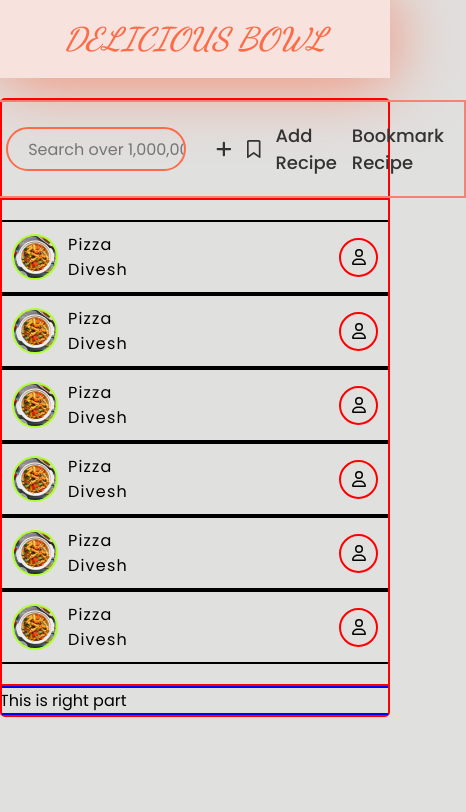
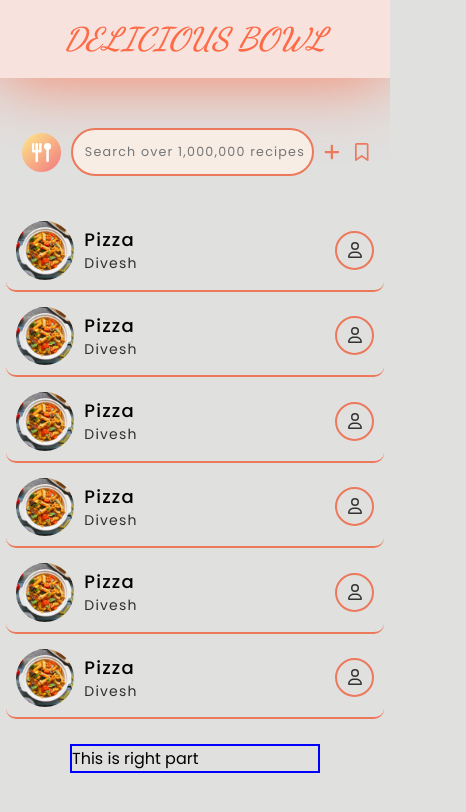
Before and after one commit to PavitrankMishra/Food-Recipe-, a React (Vite) app: page /recipes in a window 390 px wide. Shown: the top 812 px of the page, 466 px wide, since content can reach past the window. Built offline with nearby package versions, Linux system fonts and the light colour scheme; no server answers; a web font is replaced by a local one.

Commit message:
"style: Added responsive styling to components"

```diff
--- a/src/Components/Recipes.css
+++ b/src/Components/Recipes.css
@@ -1,32 +1,29 @@
 .recipeContainer {
-  border: 2px solid red;
-  /* height:87dvh; */
+  /* border: 2px solid red; */
   width: 90vw;
   display: flex;
   align-items: center;
   justify-content: center;
   margin: 20px auto;
   border-radius: 5px;
-  /* margin: 50px; */
   flex-direction: column;
+  /* border:2px solid green; */
 }
 
-.recipeMain {
-  width: 90vw;
-  border: 2px solid red;
-}
-
-.recipeHeadingContainer {
+.recipeContainer .recipeHeadingContainer {
   display: flex;
   align-items: center;
   justify-content: space-between;
-  padding: 20px;
-  border: 2px solid salmon;
-  gap: 30px;
-  /* width:70vw; */
+  /* padding: 20px; */
+  /* border: 2px solid salmon; */
+  /* gap: 30px; */
+  margin-top: 20px;
+  width: 77vw;
+  /* border:2px solid red; */
+  /* width: auto; */
 }
 
-.containerLeft {
+.recipeContainer .recipeHeadingContainer .containerLeft {
   display: flex;
   align-items: center;
   justify-content: center;
@@ -34,31 +31,34 @@
   max-width: 100%;
 }
 
-.containerLeft input {
+.recipeContainer .recipeHeadingContainer .containerLeft input {
   background-color: transparent;
   border: none;
   width: 40vw;
-  height: 40px;
+  height: 44px;
   border-radius: 40px;
   font-size: 16px;
-  border: 2px solid #fd6b47;
+  border: 2px solid #ec795c;
   padding-left: 20px;
+  background-color: rgb(248, 237, 229);
+  letter-spacing: 1.2px;
   color: #333;
 }
 
-.containerLeft input:focus {
+.recipeContainer .recipeHeadingContainer .containerLeft input:focus {
   /* border:2px solid green; */
   outline: none;
 }
 
-.containerLeft input::placeholder {
+.recipeContainer .recipeHeadingContainer .containerLeft input::placeholder {
   text-align: center;
 }
-.containerLeft img {
+
+.recipeContainer .recipeHeadingContainer .containerLeft img {
   width: 50px;
 }
 
-.containerRight {
+.recipeContainer .recipeHeadingContainer .containerRight {
   display: flex;
   align-items: center;
   justify-content: center;
@@ -69,41 +69,65 @@
   cursor: pointer;
 }
 
-.containerRight p:hover {
-  color: #757578;
+.recipeContainer .recipeHeadingContainer .containerRight .plus,
+.bookmark {
+  display: none;
+}
+.recipeContainer .recipeHeadingContainer .containerRight p:hover {
+  color: #ec795c;
 }
 
-.recipeMiddleContainer {
+.recipeContainer .recipeMiddleContainer {
   display: flex;
   align-items: center;
   justify-content: center;
-  /* width:100%; */
-  width: 80vw;
+  width: 90%;
+  /* border: 2px solid red; */
 }
 
-.recipeMiddleLeft {
-  border: 2px solid red;
+.recipeContainer .recipeMiddleContainer .recipeMiddleLeft {
+  /* border: 2px solid red; */
   width: 35%;
   padding: 20px 0px;
 }
 
-.recipeSection {
+.recipeContainer .recipeMiddleContainer .recipeMiddleLeft .recipeSection {
   display: flex;
   align-items: center;
   justify-content: space-between;
   padding: 10px 10px;
-  border: 2px solid black;
+  cursor: pointer;
+  transition: all 0.3s ease-in-out;
+  margin: 5px 0px;
+  border-bottom: 2px solid #ec795c;
+  border-bottom-left-radius: 10px;
+  border-bottom-right-radius: 10px;
 }
 
-.recipe1 {
+.recipeContainer .recipeMiddleContainer .recipeMiddleLeft .recipeSection:hover {
+  box-shadow: 0px -2px 5px #ec795c inset;
+  margin: 5px 0px;
+}
+
+.recipeContainer
+  .recipeMiddleContainer
+  .recipeMiddleLeft
+  .recipeSection
+  .recipe1 {
   display: flex;
   align-items: center;
   justify-content: center;
   gap: 10px;
 }
-.recipeImage {
+
+.recipeContainer
+  .recipeMiddleContainer
+  .recipeMiddleLeft
+  .recipeSection
+  .recipe1
+  .recipeImage {
   overflow: hidden;
-  border: 2px solid greenyellow;
+  /* border: 2px solid greenyellow; */
   width: 85px;
   /* height: 80px; */
   border-radius: 50%;
@@ -111,29 +135,64 @@
   align-items: center;
   justify-content: center;
 }
-.recipeSection img {
+
+.recipeContainer .recipeMiddleContainer .recipeMiddleLeft .recipeSection img {
   max-width: 100%;
   object-fit: cover;
 }
 
-.recipeInner h1 {
+.recipeContainer
+  .recipeMiddleContainer
+  .recipeMiddleLeft
+  .recipeSection
+  .recipeInner
+  p {
   font-size: 18px;
 }
-.recipeInner {
+
+.recipeContainer
+  .recipeMiddleContainer
+  .recipeMiddleLeft
+  .recipeSection
+  .recipeInner
+  #itemName {
+  font-weight: 500;
+}
+
+.recipeContainer
+  .recipeMiddleContainer
+  .recipeMiddleLeft
+  .recipeSection
+  .recipeInner
+  #personName {
+  font-size: 14px;
+  color: #2f2f2f;
+}
+
+.recipeContainer
+  .recipeMiddleContainer
+  .recipeMiddleLeft
+  .recipeSection
+  .recipeInner {
   /* font-size: 18px; */
   letter-spacing: 1.2px;
 }
 
-.userSection {
-  border: 2px solid red;
+.recipeContainer
+  .recipeMiddleContainer
+  .recipeMiddleLeft
+  .recipeSection
+  .userSection {
+  border: 2px solid #ec795c;
   /* display: inline; */
   width: 25px;
   border-radius: 50%;
   padding: 5px;
   text-align: center;
+  color: #333;
 }
 
-.recipeMiddleRight {
+.recipeContainer .recipeMiddleContainer .recipeMiddleRight {
   border: 2px solid blue;
   width: 65%;
 }
@@ -170,9 +229,9 @@
     width: 99vw;
   }
 
-  .recipeMain {
+  /* .recipeMain {
     width: 99vw;
-  }
+  } */
 
   .recipeMiddleContainer {
     width: 99vw;
@@ -203,11 +262,58 @@
     flex-direction: column;
   }
 
-  .recipeMiddleLeft {
+  .recipeMiddleRight {
     width: 100vw;
   }
 
-  .recipeMiddleRight {
-    width: 100vw;
+  .recipeContainer .recipeMiddleContainer .recipeMiddleLeft {
+    width: 100%;
+    padding: 20px 0px;
+  }
+
+  .recipeContainer .recipeHeadingContainer {
+    overflow: hidden;
+    gap: 10px;
+    padding: 10px 5px;
+    width: auto;
+  }
+
+  .recipeContainer .recipeHeadingContainer .containerLeft img {
+    width: 10vw;
+  }
+
+  .recipeContainer .recipeHeadingContainer .containerLeft input {
+    padding-left: 5px;
+  }
+  .recipeContainer
+    .recipeMiddleContainer
+    .recipeMiddleLeft
+    .recipeSection
+    .recipe1
+    .recipeImage {
+    width: 15vw;
+  }
+
+  .recipeContainer .recipeHeadingContainer .containerRight .addHeading,
+  .bookmarkHeading {
+    display: none;
+  }
+  .recipeContainer .recipeHeadingContainer .containerRight .plus,
+  .bookmark {
+    display: block;
+    color: #ec795c;
+  }
+
+  .recipeContainer .recipeHeadingContainer .containerLeft input {
+    width: 60vw;
+    font-size: 3.25vw;
+  }
+
+  .recipeContainer .recipeHeadingContainer .containerLeft input {
+    color: #757578;
+  }
+
+  .recipeContainer .recipeMiddleContainer {
+    width: 98%;
   }
 }
```
